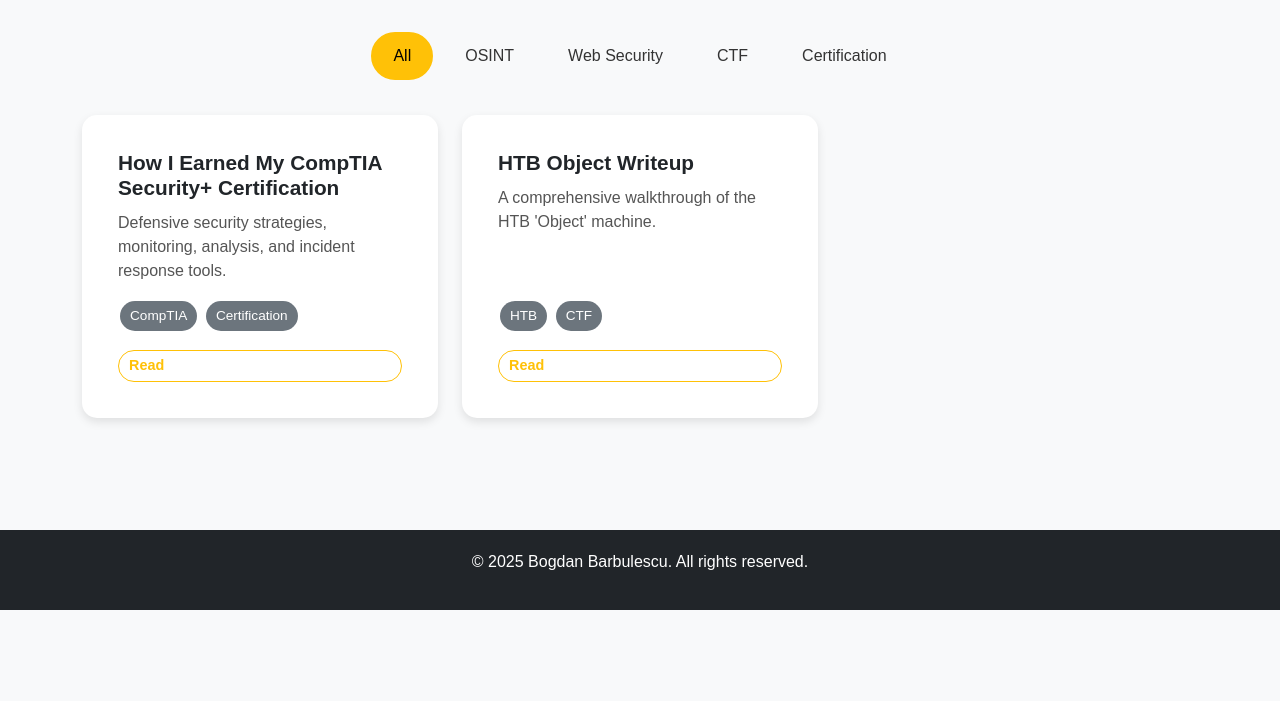
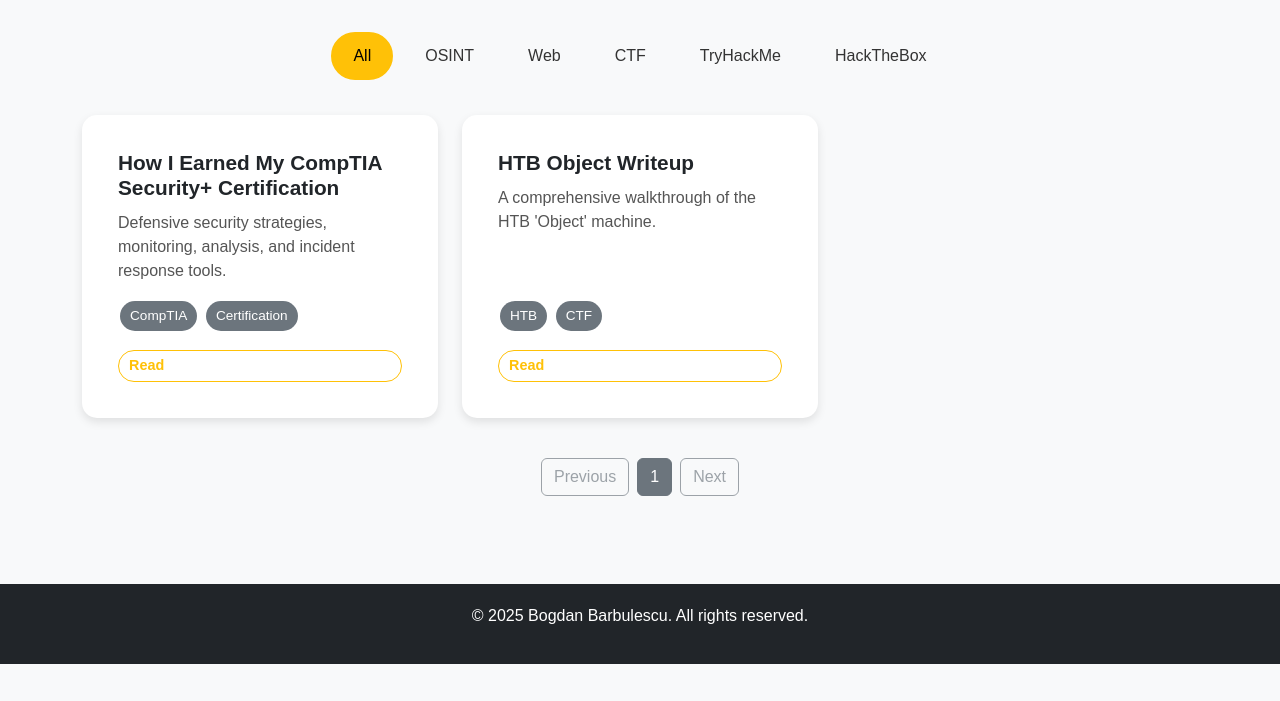
Before and after one commit to bogdanbarbulescu/blog-test, a plain HTML site: page index.html in a window 1280 px wide. Shown: the part 99-800 px from the top of the page. Drawn offline with nearby package versions, Linux system fonts and the light colour scheme.

Commit message:
Update index.html

```diff
--- a/index.html
+++ b/index.html
@@ -16,9 +16,10 @@
     <div class="filter-buttons" role="group" aria-label="Filter articles">
         <button class="filter-btn active" data-filter="all">All</button>
         <button class="filter-btn" data-filter="OSINT">OSINT</button>
-        <button class="filter-btn" data-filter="Web Security">Web Security</button>
+        <button class="filter-btn" data-filter="Web">Web</button>
         <button class="filter-btn" data-filter="CTF">CTF</button>
-        <button class="filter-btn" data-filter="Certification">Certification</button>
+        <button class="filter-btn" data-filter="THM">TryHackMe</button>
+        <button class="filter-btn" data-filter="HTB">HackTheBox</button>
     </div>
 
     <!-- Cards Container -->
@@ -26,6 +27,9 @@
        <!-- Error Message Container -->
        <div id="error-message" class="alert alert-danger" style="display: none;" role="alert"></div>
     </div>
+
+    <!-- Pagination Container -->
+    <div id="pagination-container" class="d-flex justify-content-center mt-3"></div>
 </div>
 
 <footer class="footer">
```
